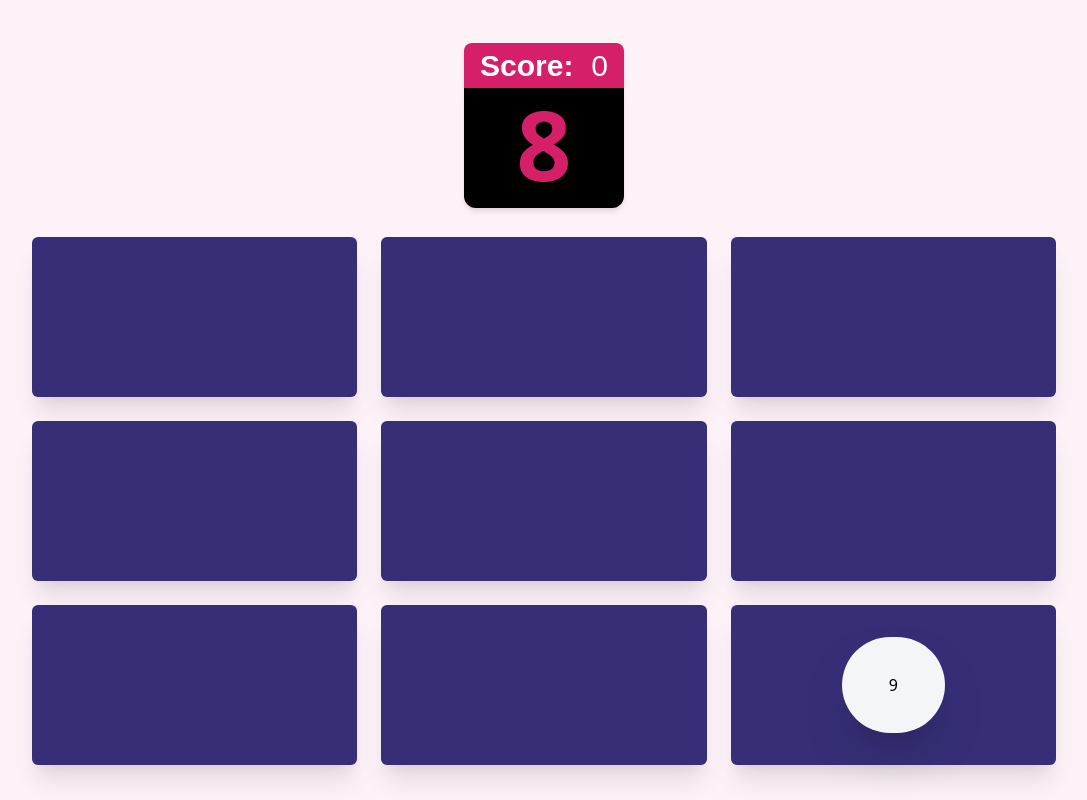
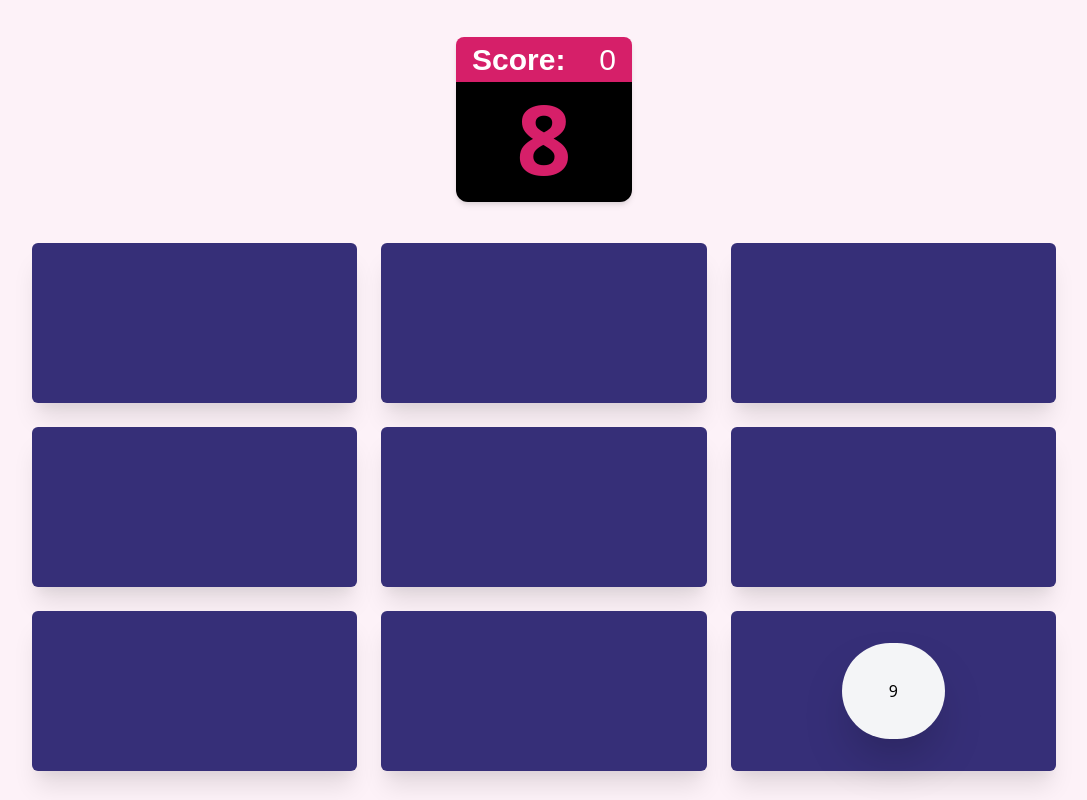
Before and after one commit to davidroyer/whack-a-vue, a Vue app: page / in a window 1280 px wide. Both pictures are taken after a click on the button "Start". Shown: the whole page, without its empty margins (96-1183 px from the left). Built offline with nearby package versions, Linux system fonts and the light colour scheme.

Commit message:
chore: WIP

```diff
--- a/src/components/GameInfo.vue
+++ b/src/components/GameInfo.vue
@@ -1,7 +1,9 @@
 <template>
-  <div class="flex flex-col items-center justify-around w-full p-2 game-info">
+  <div
+    class="flex flex-col items-center justify-around w-full p-2 mb-6 game-info"
+  >
     <div
-      class="flex justify-between w-40 h-full px-4 text-3xl text-white bg-pink-600 rounded-t-lg shadow-md font-play game-score"
+      class="flex justify-between h-full px-4 text-3xl text-white bg-pink-600 rounded-t-lg shadow-md w-44 font-play game-score"
     >
       <span class="mr-4">
         <strong>Score:</strong>
@@ -9,7 +11,7 @@
       <span>{{ score }}</span>
     </div>
     <div
-      class="w-40 pt-2 pb-4 font-semibold text-center text-pink-600 bg-black shadow-md game-clock rounded-b-xl text-8xl"
+      class="pt-2 pb-4 font-semibold text-center text-pink-600 bg-black shadow-md w-44 game-clock rounded-b-xl text-8xl"
     >
       <div>{{ clock }}</div>
     </div>
--- a/src/views/Game.vue
+++ b/src/views/Game.vue
@@ -47,6 +47,8 @@ const molesArray = nineItemArray.map((item, index) => {
 });
 
 // TODO: Fix being able to wrack a div after the clock is showing 0 seconds
+
+// TODO: Try using v-if to check if gameClock is above 0 and then allow click
 
 export default {
   components: { GameInfo },
--- a/src/views/Start.vue
+++ b/src/views/Start.vue
@@ -1,8 +1,6 @@
 <template>
   <div class="flex flex-col flex-wrap items-center justify-center h-full">
-    <h1
-      class="mb-4 text-5xl font-bold sm:text-6xl sm:mb-8 md:text-7xl font-play"
-    >
+    <h1 class="mb-2 text-5xl font-bold sm:mb-4 md:text-7xl md:mb-6 font-play">
       Whack-A-Vue
     </h1>
     <button class="bg-indigo-600 " @click="startGame">
```
